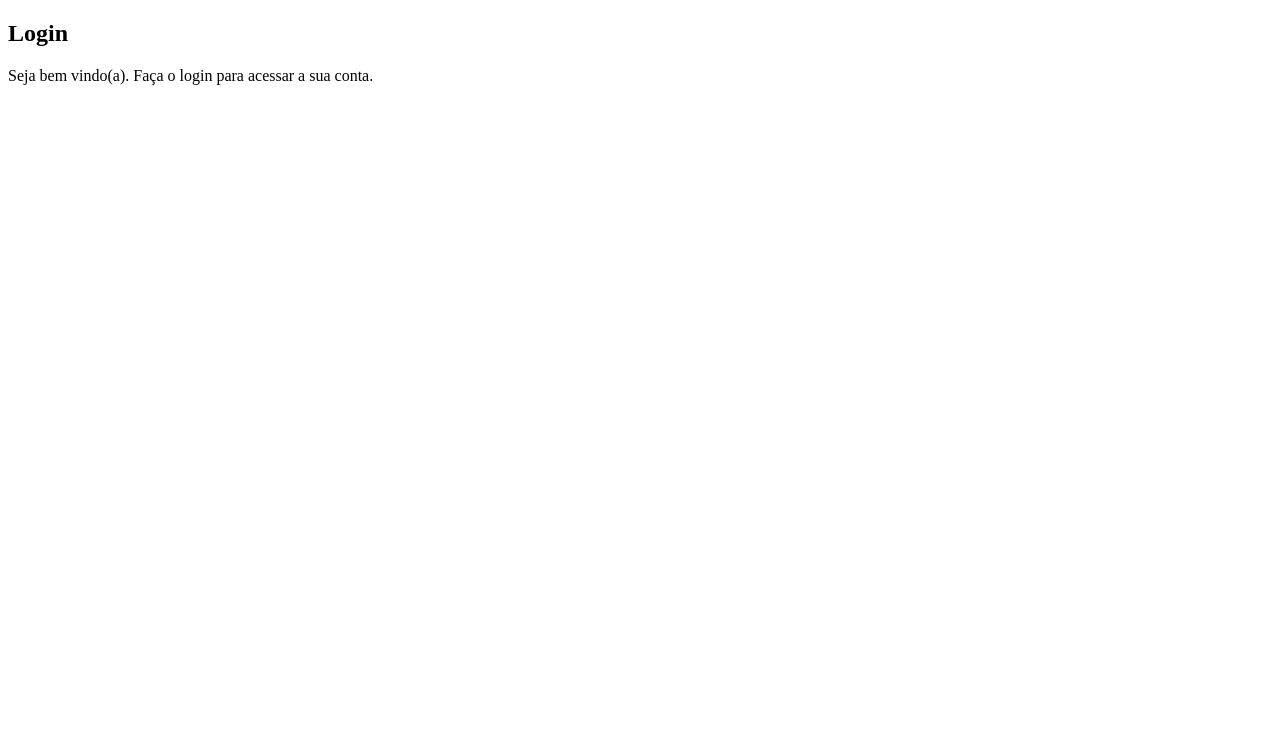
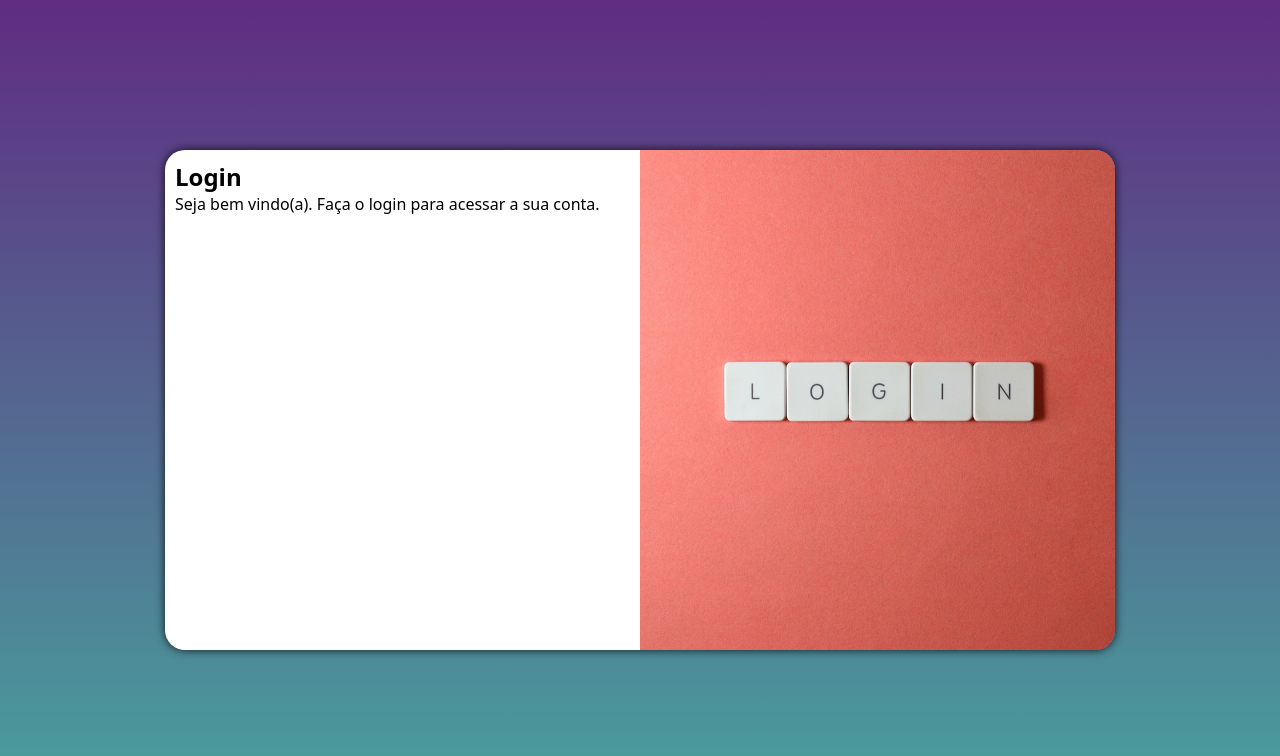
Before and after one commit to AyrtonRub/projeto-login, a plain HTML site: page index.html in a window 1280 px wide. Drawn offline with Linux system fonts and the light colour scheme.

Commit message:
atualizado

```diff
--- a/index.html
+++ b/index.html
@@ -6,6 +6,7 @@
     <meta name="viewport" content="width=device-width, initial-scale=1.0">
     <title>Tela de login</title>
     <link rel="stylesheet" href="style/style.css">
+    <link rel="stylesheet" href="style/queries.css">
 </head>
 <body>
     <main>
--- /dev/null
+++ b/style/queries.css
@@ -0,0 +1,48 @@
+@charset "UTF-8";
+
+:root {
+    --cor01: #49a09d;
+    --cor02: #5f2c82;
+}
+
+@media screen and (min-width:768px) and (max-width: 992px) {
+    body {
+        background-image: linear-gradient(to bottom, var(--cor02), var(--cor01));
+    }
+
+    section#login {
+        width: 80vw;
+    }
+
+    section#login > div#imagem {
+        float: right;
+        width: 40%;
+        height: 100%;
+    }
+
+    section#login > div#formulario {
+        float: left;
+        width: 60%;
+    }
+}
+
+@media screen and (min-width:992px) {
+
+    body {
+        background-image: linear-gradient(to bottom, var(--cor02), var(--cor01));
+    }
+    section#login {
+        width: 950px;
+    }
+
+    section#login > div#imagem {
+        float: right;
+        width: 50%;
+        height: 100%;
+    }
+
+    section#login > div#formulario {
+        float: left;
+        width: 50%;
+    }
+}
--- a/style/style.css
+++ b/style/style.css
@@ -4,3 +4,50 @@
     --cor01: #49a09d;
     --cor02: #5f2c82;
 }
+
+* {
+    font-family: system-ui, -apple-system, BlinkMacSystemFont, 'Segoe UI', Roboto, Oxygen, Ubuntu, Cantarell, 'Open Sans', 'Helvetica Neue', sans-serif;
+
+    padding: 0px;
+    margin: 0px;
+    box-sizing: border-box;
+}
+
+body, html {
+    background-color: var(--cor02);
+    height: 100vh;
+    width: 100vw;
+}
+
+main {
+    position: relative;
+    height: 100vh;
+    width: 100vw;
+}
+
+section#login {
+    background-color: white;
+    width: 250px;
+    height: 500px;
+    border-radius: 20px;
+    overflow: hidden;
+    position: absolute;
+    top: 50%;
+    left: 50%;
+    transform: translate(-50%, -50%);
+    box-shadow:  0px 0px 10px rgba(0, 0, 0, 0.836);
+    transition: width .3s, higth .3s;
+    transition-timing-function: ease ;
+}
+
+section#login > div#imagem {
+    display: block;
+    background: var(--cor02) url(../imagens/loggin.jpg) no-repeat  center;
+    background-size: cover;
+    height: 200px;
+}
+
+section#login > div#formulario {
+    padding: 10px;
+    display: block;
+}
```
